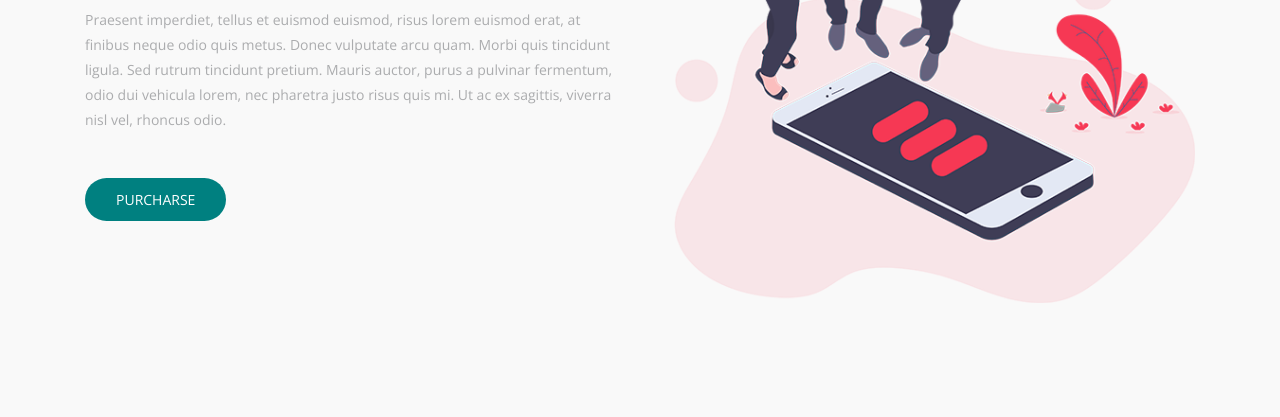
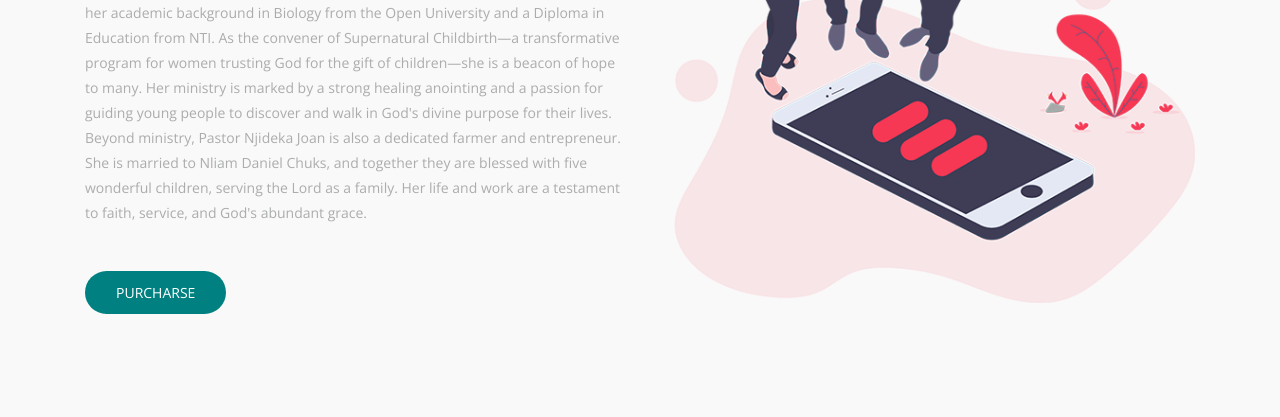
Before and after one commit to Don-Wealth/note-to-self, a plain HTML site: page author.html in a window 1280 px wide. Shown: the part 235-652 px from the top of the page. Drawn offline with nearby package versions, Linux system fonts and the light colour scheme; files whose address does not match are found by name.

Commit message:
updated info about the author

```diff
--- a/author.html
+++ b/author.html
@@ -97,7 +97,7 @@
                     </div>
                     <div class="content">
                       <p>
-                        Praesent imperdiet, tellus et euismod euismod, risus lorem euismod erat, at finibus neque odio quis metus. Donec vulputate arcu quam. Morbi quis tincidunt ligula. Sed rutrum tincidunt pretium. Mauris auctor, purus a pulvinar fermentum, odio dui vehicula lorem, nec pharetra justo risus quis mi. Ut ac ex sagittis, viverra nisl vel, rhoncus odio.
+                        Pastor Nliam Njideka Joan is the resident pastor of The Father's Delight Int'l Ministry. An alumnus of Rhema Bible Training School and a licensed minister with the Rhema Ministerial Association, she combines her deep spiritual insights with her academic background in Biology from the Open University and a Diploma in Education from NTI. As the convener of Supernatural Childbirth—a transformative program for women trusting God for the gift of children—she is a beacon of hope to many. Her ministry is marked by a strong healing anointing and a passion for guiding young people to discover and walk in God's divine purpose for their lives. Beyond ministry, Pastor Njideka Joan is also a dedicated farmer and entrepreneur. She is married to Nliam Daniel Chuks, and together they are blessed with five wonderful children, serving the Lord as a family. Her life and work are a testament to faith, service, and God's abundant grace.
                       </p>
                       <a href="index.html#features" class="btn btn-common mt-3">Purcharse</a>
                     </div>
```
